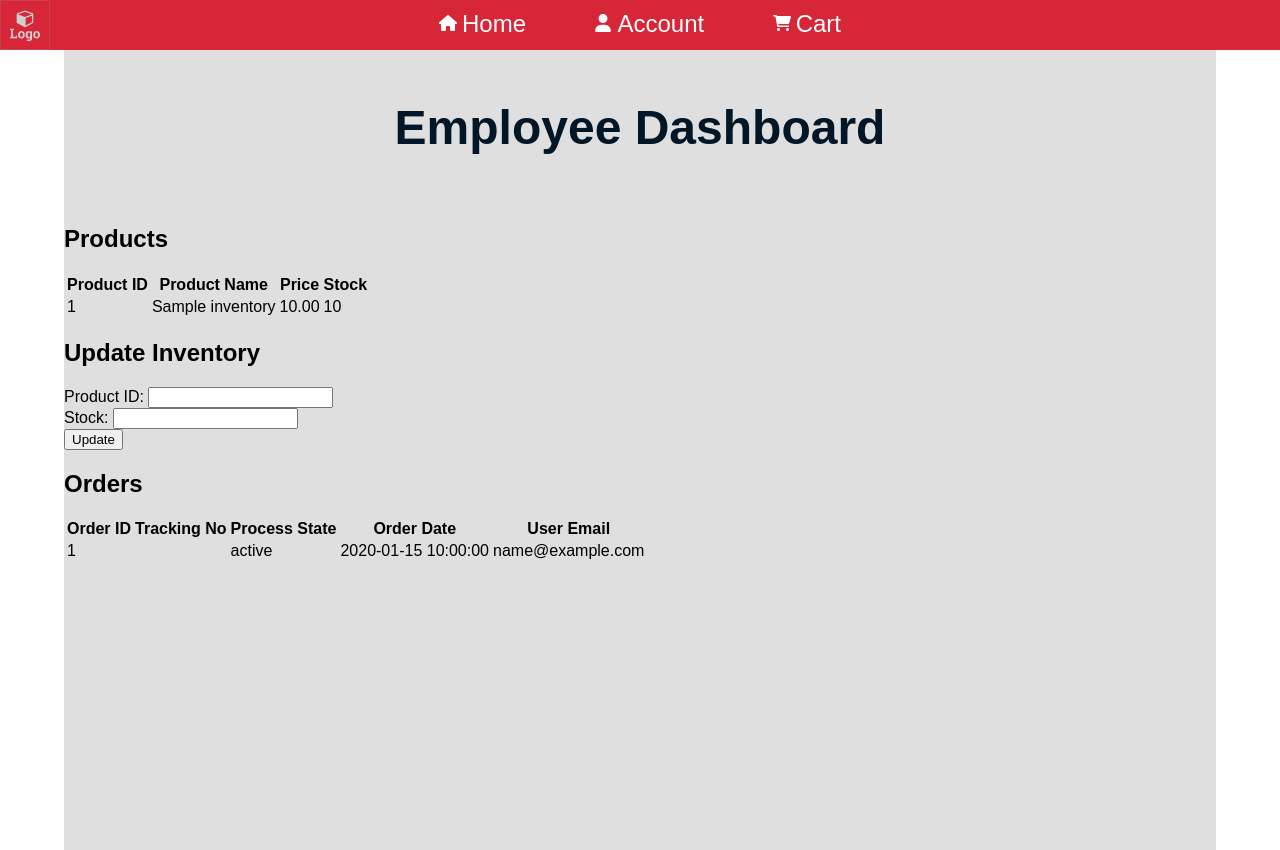
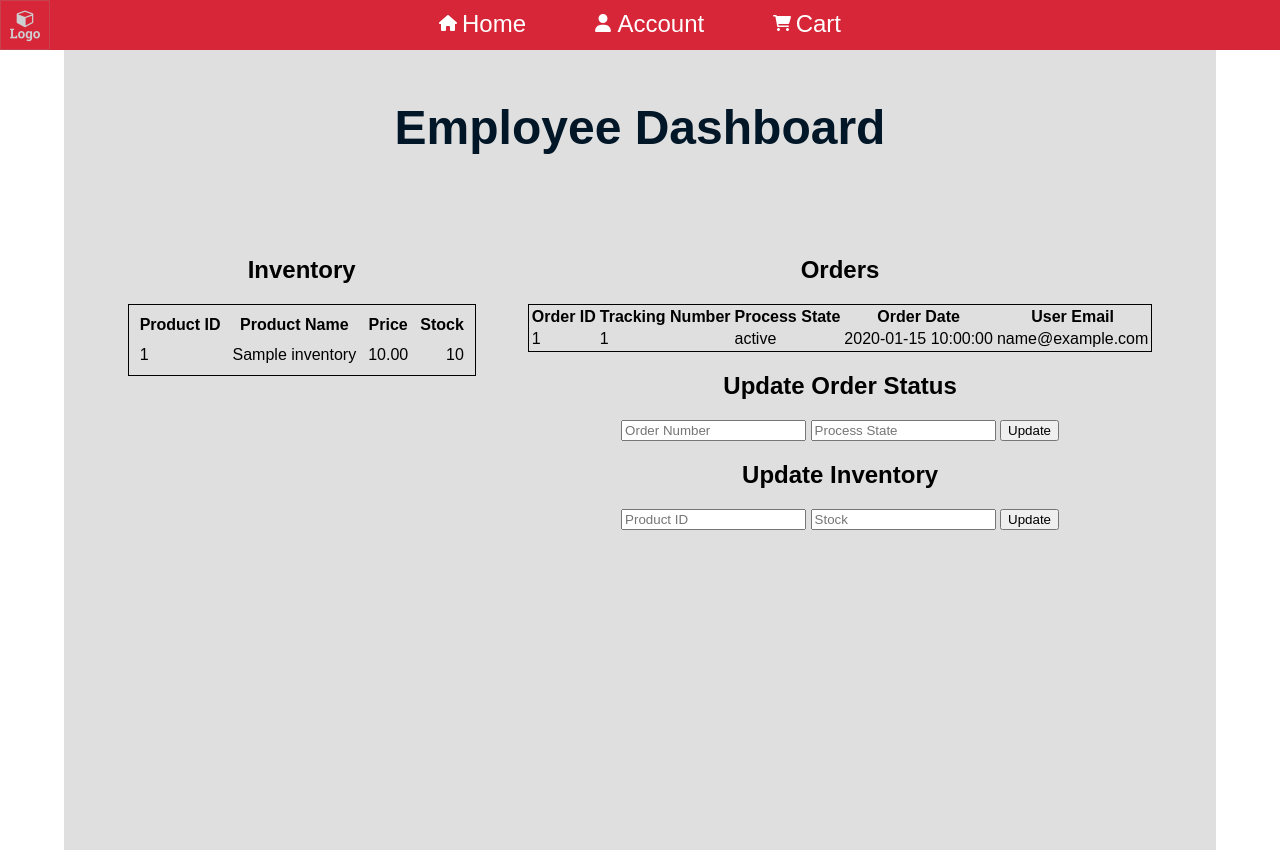
Before and after one commit to Master449/niu-2025-compsci, a PHP site: page /pages/employee.php in a window 1280 px wide. Run offline with PHP 8.4, Linux system fonts and the light colour scheme; tables that the repository leaves empty hold one stand-in row (values such as "Sample post"); data that the repository does not hold is empty; some web fonts are replaced.

Commit message:
More Employee Dashboard Stuff

```diff
--- a/index.php
+++ b/index.php
@@ -36,8 +36,10 @@
             <div id="title"><h1>Welcome to Placeholder Mart</h1>
             <?php
             session_start();
-            if (isset($_SESSION['user_id'])) {
+            if (isset($_SESSION['user_id']) && !(isset($_SESSION['employee']))) {
                 echo "<h4>Welcome back " . $_SESSION['first_name'] . " " . $_SESSION['last_name'] . ".</h4>";;
+            } else if (isset($_SESSION['employee'])) {
+                echo "<h4>Click <a href=\"pages/employee.php\">Here</a> for the Employee Dashboard</h4>";
             } else {
                 echo "<h4>We got groceries or something.</h4></div>";
             }
--- a/pages/account.php
+++ b/pages/account.php
@@ -80,6 +80,8 @@
                         $_SESSION['loggedIn'] = true;
                         $_SESSION['employee'] = true;
                         $_SESSION['user_id'] = $row['user_id'];
+                        $_SESSION['first_name'] = $row['f_name'];
+                        $_SESSION['last_name'] = $row['l_name'];
                         header("Location: employee.php");
                     }
                 } else {
@@ -126,7 +128,7 @@
                Use the customer email, and password.
 
                This query is for the employee logon information.
-               SELECT * FROM User;
+               SELECT * FROM User INNER JOIN Employee ON User.user_id = Employee.id_user;;
                Use the employee ID, and password. */
             ?>
         </div>
--- a/pages/employee.php
+++ b/pages/employee.php
@@ -39,61 +39,85 @@
                 echo "<p>Connection to database failed: ${$e->getMessage()}</p>\n";
             }
 
-            echo "<h2>Products</h2>\n";
+            // Outer table
+            echo "<table style=\"margin: 0px auto; border-spacing: 50px; text-align: center;\">";
+            echo "<tr VALIGN=TOP>";
+            echo "<td>";
+            echo "<h2>Inventory</h2>\n";
 
             $sql = "SELECT inv_id, inv_name, inv_stock, inv_price FROM Inventory";
             $result = $pdo->query($sql);
 
-            echo "<table>\n";
+            echo "<table style=\"border: 1px solid black; border-spacing: 10px;\">";
             echo "<tr><th>Product ID</th><th>Product Name</th><th>Price</th><th>Stock</tr>\n";
             foreach ($result as $row) {
-                echo "<tr><td>${row['inv_id']}</td><td>${row['inv_name']}</td><td>${row['inv_price']}</td><td>${row['inv_stock']}</td></tr>\n";
+                echo "<tr><td>${row['inv_id']}</td><td>${row['inv_name']}</td><td>${row['inv_price']}</td><td style=\"text-align: right;\">${row['inv_stock']}</td></tr>\n";
             }
             echo "</table>\n";
 
-            ?>
-
-            <h2>Update Inventory</h2>
-            <form action="employee.php" method="post">
-                <label for="id">Product ID:</label>
-                <input type="text" name="id" id="id" required><br>
-                <label for="stock">Stock:</label>
-                <input type="text" name="stock" id="stock" required><br>
-                <input type="submit" value="Update">
-            </form>
-
-            <?php
-            // Database Connection
-            include '../hidden.php';
-
-            // Update stock
-            // This doesn't work
-            // I don't know why
-            if (isset($_POST['update'])) {
-                $id = $_POST['id'];
-                $stock = $_POST['stock'];
-
-                $sql = "UPDATE Inventory SET inv_stock = :stock WHERE inv_id = :id";
-                $stmt = $pdo->prepare($sql);
-                $stmt->execute([':stock' => $stock, ':id' => $id]);
-            }
+            echo "</td>"; // End outer table row
 
 
-
+            echo "<td>"; // Start outer table row
             echo "<h2>Orders</h2>\n";
 
             $sql = "SELECT * FROM Orders";
             $result = $pdo->query($sql);
 
-            echo "<table>\n";
-            echo "<tr><th>Order ID</th><th>Tracking No</th><th>Process State</th><th>Order Date</th><th>User Email</th></tr>\n";
+
+            echo "<table style=\"border: 1px solid black;\">";
+            echo "<tr><th>Order ID</th><th>Tracking Number</th><th>Process State</th><th>Order Date</th><th>User Email</th></tr>\n";
 
             foreach ($result as $row) {
-                echo "<tr><td>${row['order_no']}</td><td>${row['tracking_no']}</td><td>${row['process_state']}</td><td>${row['order_date']}</td><td>${row['user_email']}</td></tr>\n";
+                echo "<tr><td>${row['order_no']}</td><td>${row['track_no']}</td><td>${row['process_state']}</td><td>${row['order_date']}</td><td>${row['user_email']}</td></tr>\n";
+            }
+            echo "</table>\n";
+            ?>
+            <h2>Update Order Status</h2>
+            <form action="employee.php" method="post">
+                <input type="text" name="order" placeholder="Order Number">
+                <input type="text" name="process" placeholder="Process State">
+                <input type="submit" value="Update">
+            </form>
+            <?php
+
+            if (isset($_POST['order']) && isset($_POST['process'])) {
+                $order = $_POST['order'];
+                $process = $_POST['process'];
+
+                $sql = "UPDATE Orders SET process_state = :process WHERE order_no = :order;";
+                $stmt = $pdo->prepare($sql);
+                $stmt->execute(['process' => $process, 'order' => $order]);
+
+                echo "<p>Order ${order} updated to ${process}.</p>\n";
+
+            }
+            ?>
+
+            <h2>Update Inventory</h2>
+            <form action="employee.php" method="post">
+                <input type="text" name="id" placeholder="Product ID">
+                <input type="text" name="stock" placeholder="Stock">
+                <input type="submit" value="Update">
+            </form>
+
+            <?php
+
+            if (isset($_POST['id']) && isset($_POST['stock'])) {
+                $id = $_POST['id'];
+                $stock = $_POST['stock'];
+
+                $sql = "UPDATE Inventory SET inv_stock = :stock WHERE inv_id = :id;";
+                $stmt = $pdo->prepare($sql);
+                $stmt->execute(['stock' => $stock, 'id' => $id]);
+
+                echo "<p>Product ${id} updated to ${stock}.</p>\n";
+
             }
 
-
-
+            echo "</td>"; // End outer table row
+            echo "</td>"; // End outer table row
+            echo "</table>\n"; // End outer table
             ?>
     </div>
 
```
Also changed, not shown: InventoryItems.sql (+7 -0 lines).
